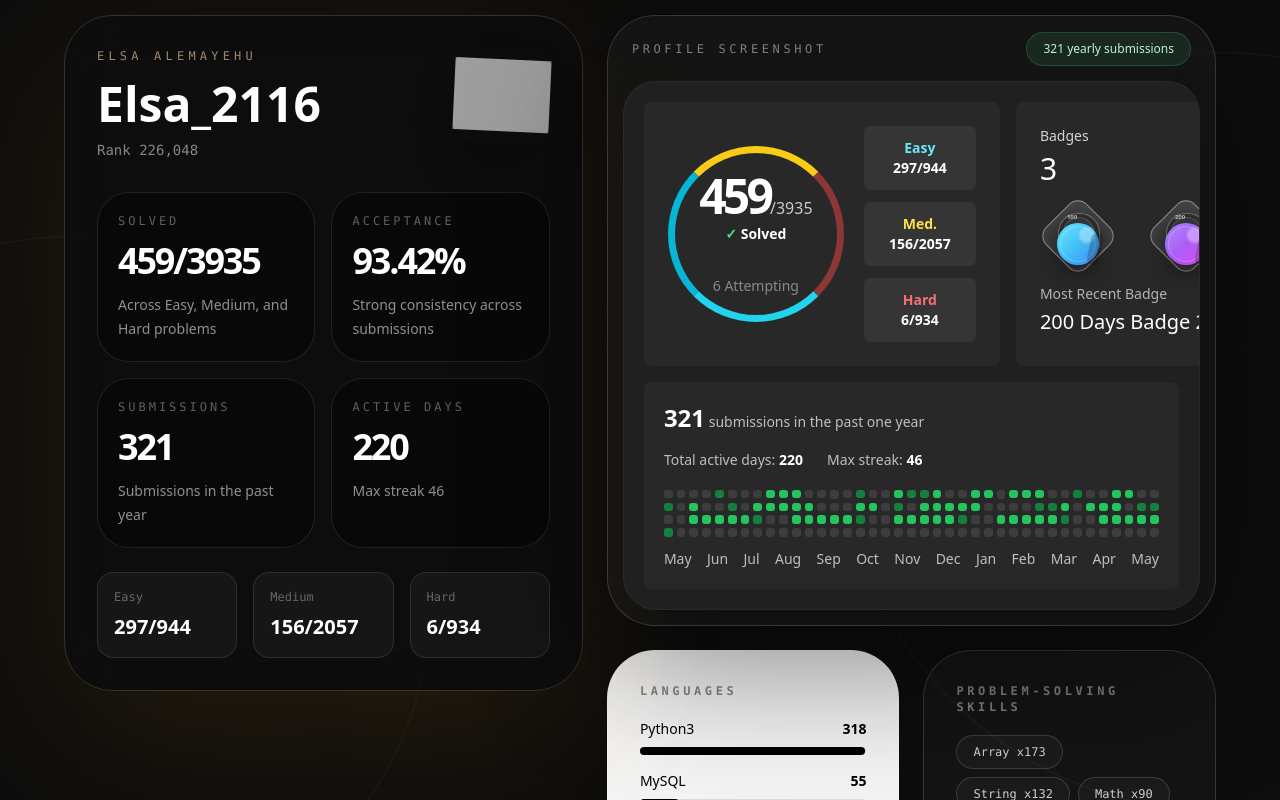
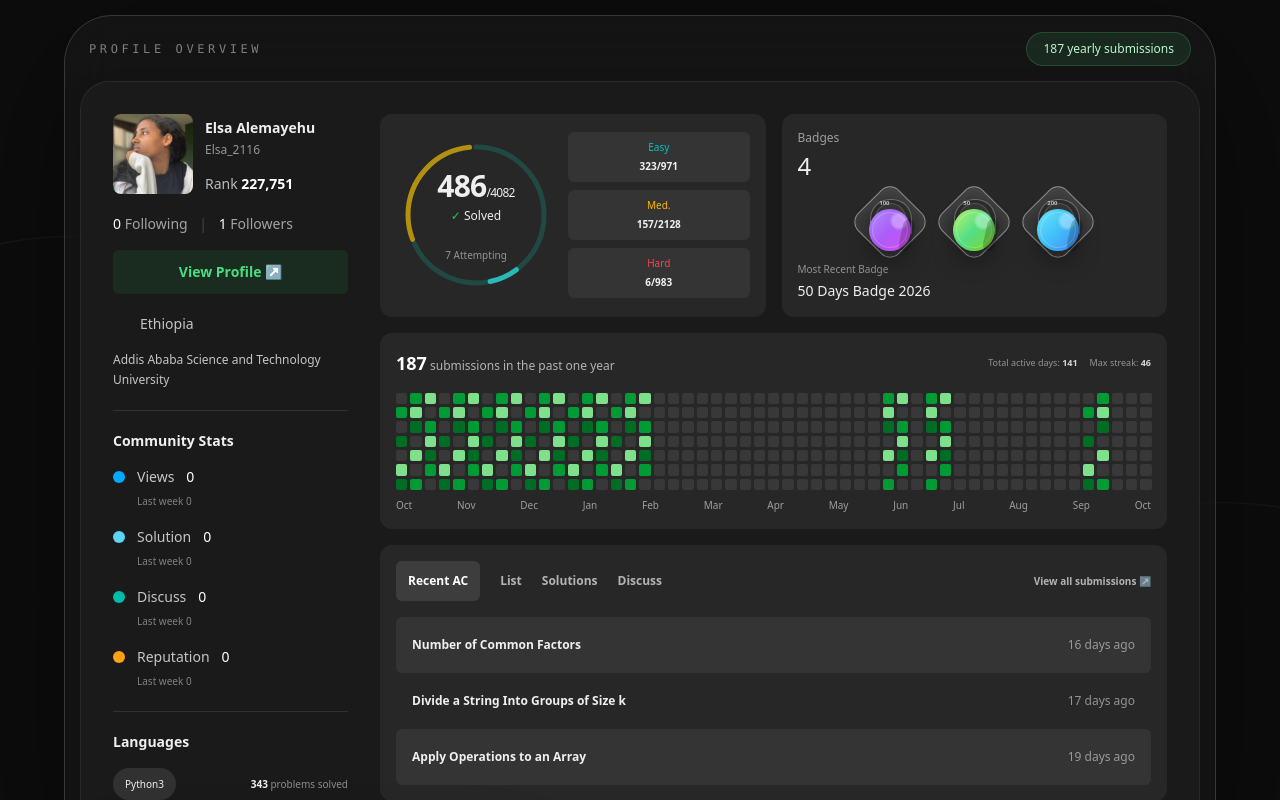
Before and after one commit to Elsa2116/Elsa_Alemayehu_Portfolio, a React (Vite) app: page / in a window 1280 px wide. Shown: the part 5360-6160 px from the top of the page. Built offline with nearby package versions, Linux system fonts and the light colour scheme; grey boxes are pictures that could not be loaded.

Commit message:
Refresh LeetCode overview to match supplied profile screenshot

```diff
--- a/src/App.jsx
+++ b/src/App.jsx
@@ -3,6 +3,7 @@
 import { Card, CardContent } from "@/components/ui/card";
 import { Button } from "@/components/ui/button";
 import educationPortrait from "./photo_2026-10-15_21-47-39.jpg";
+import leetcodeAvatar from "./leetcode-avatar.jpg";
 
 const profile = {
   name: "Elsa Alemayehu",
@@ -356,15 +357,18 @@
   url: "https://leetcode.com/u/elsa_2116/",
   screenshot: null,
   badgeImage: "https://assets.leetcode.com/static_assets/others/lg2550.png",
-  rank: "226,048",
-  solved: "459/3935",
+  rank: "227,751",
+  solved: "486/4082",
   acceptance: "93.42%",
-  submissions: "321",
-  activeDays: "220",
+  submissions: "187",
+  activeDays: "141",
   maxStreak: "46",
-  badges: ["100 Days Badge 2025", "200 Days Badge 2025", "50 Days Badge 2025"],
+  badgeCount: 4,
+  mostRecentBadge: "50 Days Badge 2026",
+  attempting: 7,
+  badges: ["100 Days Badge 2025", "200 Days Badge 2025", "50 Days Badge 2025", "50 Days Badge 2026"],
   languages: [
-    ["Python3", 318],
+    ["Python3", 343],
     ["MySQL", 55],
     ["C++", 42],
     ["Java", 34],
@@ -373,9 +377,9 @@
     ["Bash", 2]
   ],
   difficulty: [
-    ["Easy", "297/944"],
-    ["Medium", "156/2057"],
-    ["Hard", "6/934"]
+    ["Easy", "323/971"],
+    ["Medium", "157/2128"],
+    ["Hard", "6/983"]
   ],
   skills: ["Array x173", "String x132", "Math x90", "Hash Table x74", "Database x55", "Two Pointers x57", "Dynamic Programming x35", "Backtracking x13"]
 };
@@ -860,72 +864,57 @@
 }
 
 function LeetCodeProfileImage() {
-  const months = ["May", "Jun", "Jul", "Aug", "Sep", "Oct", "Nov", "Dec", "Jan", "Feb", "Mar", "Apr", "May"];
-  const blocks = Array.from({ length: 156 }, (_, i) => {
-    const hot = [8, 9, 10, 18, 21, 24, 25, 27, 28, 29, 35, 36, 41, 46, 47, 48, 49, 50, 54, 55, 59, 60, 61, 62, 63, 70, 72, 73, 74, 80, 81, 82, 83, 84, 88, 89, 90, 91, 92, 96, 97, 98, 99, 100, 104, 105, 106, 107, 108, 112, 113, 114, 115, 116].includes(i);
-    const medium = [4, 15, 19, 20, 32, 39, 44, 57, 68, 69, 76, 77, 85, 93, 101, 109, 117].includes(i);
-    return hot ? "hot" : medium ? "medium" : "quiet";
+  const months = ["Oct", "Nov", "Dec", "Jan", "Feb", "Mar", "Apr", "May", "Jun", "Jul", "Aug", "Sep", "Oct"];
+  const recentSubmissions = [
+    ["Number of Common Factors", "16 days ago"],
+    ["Divide a String Into Groups of Size k", "17 days ago"],
+    ["Apply Operations to an Array", "19 days ago"]
+  ];
+  // Illustrative activity pattern based on the supplied profile capture.
+  const blocks = Array.from({ length: 53 * 7 }, (_, index) => {
+    const week = Math.floor(index / 7);
+    const day = index % 7;
+    const active = week < 18 || [34, 35, 37, 38, 48, 49].includes(week);
+    return active && (week * 3 + day * 5) % 9 > 2 ? ["#006d24", "#009b35", "#7ee08b"][(week + day) % 3] : "#383838";
   });
 
   return (
-    <div className="overflow-hidden rounded-[2rem] bg-[#202020] p-5 text-white shadow-2xl ring-1 ring-white/10">
-      <div className="grid gap-4 md:grid-cols-[1fr_1fr]">
-        <div className="rounded-lg bg-[#282828] p-6">
-          <div className="grid grid-cols-[1fr_auto] gap-5">
-            <div className="flex items-center justify-center">
-              <div className="relative flex h-44 w-44 items-center justify-center rounded-full">
-                <div className="absolute inset-0 rounded-full border-[7px] border-yellow-500/35 border-b-cyan-400 border-l-cyan-500 border-r-red-500/50 border-t-yellow-400" />
-                <div className="text-center">
-                  <div className="text-5xl font-black tracking-[-0.08em]">459<span className="text-base font-normal tracking-normal text-white/75">/3935</span></div>
-                  <div className="mt-1 text-sm font-semibold text-white"><span className="text-green-400">✓</span> Solved</div>
-                  <div className="mt-8 text-sm text-white/45">6 Attempting</div>
-                </div>
-              </div>
-            </div>
-            <div className="grid gap-3">
-              {[["Easy", "297/944", "text-cyan-300"], ["Med.", "156/2057", "text-yellow-300"], ["Hard", "6/934", "text-red-400"]].map(([label, value, color]) => (
-                <div key={label} className="flex min-w-28 flex-col items-center justify-center rounded-md bg-white/[0.06] px-4 py-3">
-                  <span className={`text-sm font-bold ${color}`}>{label}</span>
-                  <span className="text-sm font-black">{value}</span>
-                </div>
-              ))}
-            </div>
-          </div>
-        </div>
-
-        <div className="rounded-lg bg-[#282828] p-6">
-          <div className="flex items-start justify-between gap-4">
-            <div>
-              <div className="mb-2 text-sm text-white/80">Badges</div>
-              <div className="text-3xl font-normal leading-none">3</div>
-            </div>
-            <Icon name="arrow" size={30} className="rotate-[-45deg] text-white/65" />
-          </div>
-
-          <div className="mt-4 flex items-center justify-end gap-8 pr-10">
-            <LeetCodeBadge label="100 days" tone="cyan" />
-            <LeetCodeBadge label="200 days" tone="purple" />
-            <LeetCodeBadge label="50 days" tone="lime" />
-          </div>
-
-          <div className="mt-3">
-            <div className="text-sm text-white/65">Most Recent Badge</div>
-            <div className="mt-1 text-xl font-normal leading-snug text-white">200 Days Badge 2025</div>
-          </div>
-        </div>
-      </div>
-
-      <div className="mt-4 rounded-lg bg-[#282828] p-5">
-        <div className="mb-5 flex flex-wrap items-center justify-between gap-4 text-sm text-white/70">
-          <div><span className="text-2xl font-black text-white">321</span> submissions in the past one year</div>
-          <div className="flex gap-6"><span>Total active days: <b className="text-white">220</b></span><span>Max streak: <b className="text-white">46</b></span></div>
-        </div>
-        <div className="grid grid-cols-[repeat(39,minmax(0,1fr))] gap-1">
-          {blocks.map((state, i) => (
-            <div key={i} className={`aspect-square rounded-[3px] ${state === "hot" ? "bg-green-500" : state === "medium" ? "bg-green-700" : "bg-white/10"}`} />
-          ))}
-        </div>
-        <div className="mt-3 flex justify-between text-sm text-white/70">{months.map((month, i) => <span key={`${month}-${i}`}>{month}</span>)}</div>
+    <div className="overflow-x-auto rounded-[1.75rem] bg-[#1a1a1a] text-[#efefef] shadow-2xl ring-1 ring-white/10" tabIndex={0} aria-label="LeetCode profile preview based on the supplied screenshot; scroll horizontally on small screens">
+      <div className="grid min-w-[900px] grid-cols-[235px_minmax(0,1fr)] gap-7 p-6 lg:gap-8 lg:p-8">
+        <aside className="min-w-0 text-sm">
+          <div className="flex items-start gap-3">
+            <img src={leetcodeAvatar} alt="Elsa Alemayehu" width="960" height="1280" loading="lazy" className="h-20 w-20 shrink-0 rounded-lg object-cover object-top" />
+            <div className="min-w-0 pt-1"><p className="font-semibold">{leetcodeProfile.name}</p><p className="mt-1 text-xs text-white/55">{leetcodeProfile.username}</p><p className="mt-4 text-white/70">Rank <strong className="text-white">{leetcodeProfile.rank}</strong></p></div>
+          </div>
+          <p className="mt-5 text-white/60"><span className="text-white">0</span> Following <span className="mx-2 text-white/20">|</span> <span className="text-white">1</span> Followers</p>
+          <a href={leetcodeProfile.url} target="_blank" rel="noreferrer" className="mt-4 block rounded-md bg-green-500/10 px-4 py-3 text-center font-semibold text-green-400 transition hover:bg-green-500/20">View Profile <span aria-hidden="true">↗</span></a>
+          <div className="mt-5 space-y-4 border-b border-white/10 pb-5 text-white/75"><p className="flex items-center gap-3"><Icon name="location" size={15} />Ethiopia</p><p className="text-xs leading-5">Addis Ababa Science and Technology University</p></div>
+          <h4 className="mt-5 font-semibold">Community Stats</h4>
+          <div className="mt-4 space-y-4 border-b border-white/10 pb-5">{[["Views", "#00aaff"], ["Solution", "#5bd5f4"], ["Discuss", "#00bba9"], ["Reputation", "#ffa116"]].map(([label, color]) => <div key={label}><p className="flex items-center gap-3 text-white/75"><span className="h-3 w-3 rounded-full" style={{ backgroundColor: color }} />{label} <span className="text-white">0</span></p><p className="ml-6 mt-1 text-[10px] text-white/45">Last week 0</p></div>)}</div>
+          <h4 className="mt-5 font-semibold">Languages</h4>
+          <div className="mt-4 flex items-center justify-between gap-2 text-[10px]"><span className="rounded-full bg-white/10 px-3 py-1.5">Python3</span><span><strong>343</strong> <span className="text-white/50">problems solved</span></span></div>
+        </aside>
+        <div className="min-w-0 space-y-4">
+          <div className="grid grid-cols-2 gap-4">
+            <div className="flex items-center justify-between gap-3 rounded-xl bg-[#272727] p-4">
+              <div className="relative grid h-40 w-40 shrink-0 place-items-center">
+                <svg viewBox="0 0 160 160" aria-hidden="true" className="absolute inset-0 h-full w-full -rotate-90"><circle cx="80" cy="80" r="68" fill="none" stroke="#204944" strokeWidth="5" strokeDasharray="290 427" strokeLinecap="round" /><circle cx="80" cy="80" r="68" fill="none" stroke="#b39010" strokeWidth="5" strokeDasharray="125 427" strokeDashoffset="-295" strokeLinecap="round" /><circle cx="80" cy="80" r="68" fill="none" stroke="#2bb9b5" strokeWidth="5" strokeDasharray="29 427" strokeDashoffset="-170" strokeLinecap="round" /></svg>
+                <div className="text-center"><p className="text-3xl font-semibold tracking-tight">486<span className="text-xs font-normal">/4082</span></p><p className="mt-1 text-xs"><span className="text-green-500">✓</span> Solved</p><p className="mt-6 text-[10px] text-white/50">{leetcodeProfile.attempting} Attempting</p></div>
+              </div>
+              <div className="grid flex-1 gap-2">{leetcodeProfile.difficulty.map(([label, value], index) => <div key={label} className="rounded-md bg-white/[0.06] px-2 py-2 text-center text-[10px]"><p style={{ color: ["#00c4cb", "#ffb700", "#ff4350"][index] }}>{label === "Medium" ? "Med." : label}</p><p className="mt-1 font-semibold">{value}</p></div>)}</div>
+            </div>
+            <div className="rounded-xl bg-[#272727] p-4"><p className="text-xs text-white/55">Badges</p><p className="mt-1 text-2xl">{leetcodeProfile.badgeCount}</p><div className="my-1 flex justify-center gap-2"><LeetCodeBadge label="100 days" tone="purple" /><LeetCodeBadge label="50 days" tone="lime" /><LeetCodeBadge label="200 days" tone="cyan" /></div><p className="text-[10px] text-white/50">Most Recent Badge</p><p className="mt-1 text-sm">{leetcodeProfile.mostRecentBadge}</p></div>
+          </div>
+          <div className="rounded-xl bg-[#272727] p-4">
+            <div className="mb-4 flex items-center justify-between gap-4"><p className="text-xs text-white/65"><strong className="text-lg text-white">{leetcodeProfile.submissions}</strong> submissions in the past one year</p><p className="text-[9px] text-white/50">Total active days: <b className="text-white/80">{leetcodeProfile.activeDays}</b><span className="ml-3">Max streak: <b className="text-white/80">{leetcodeProfile.maxStreak}</b></span></p></div>
+            <div className="grid grid-flow-col grid-rows-[repeat(7,minmax(0,1fr))] gap-[3px]" role="img" aria-label="Illustration of the activity pattern in the supplied screenshot">{blocks.map((color, index) => <span key={index} className="aspect-square rounded-[2px]" style={{ backgroundColor: color }} />)}</div>
+            <div className="mt-2 flex justify-between text-[10px] text-white/55">{months.map((month, index) => <span key={`${month}-${index}`}>{month}</span>)}</div>
+          </div>
+          <div className="rounded-xl bg-[#272727] p-4">
+            <div className="mb-4 flex items-center gap-5 text-xs font-semibold text-white/65"><span className="rounded-md bg-white/10 px-3 py-3 text-white">Recent AC</span><span>List</span><span>Solutions</span><span>Discuss</span><a href={leetcodeProfile.url} target="_blank" rel="noreferrer" className="ml-auto text-[10px] hover:text-white">View all submissions ↗</a></div>
+            {recentSubmissions.map(([title, time], index) => <div key={title} className={`flex items-center justify-between gap-4 rounded-md px-4 py-5 text-xs ${index % 2 === 0 ? "bg-white/[0.06]" : ""}`}><p className="font-semibold">{title}</p><span className="shrink-0 text-white/50">{time}</span></div>)}
+          </div>
+        </div>
       </div>
     </div>
   );
@@ -934,7 +923,7 @@
 function LeetCodeShowcase() {
   const statCards = [
     ["Solved", leetcodeProfile.solved, "Across Easy, Medium, and Hard problems"],
-    ["Acceptance", leetcodeProfile.acceptance, "Strong consistency across submissions"],
+    ["Badges", String(leetcodeProfile.badgeCount), leetcodeProfile.mostRecentBadge],
     ["Submissions", leetcodeProfile.submissions, "Submissions in the past year"],
     ["Active days", leetcodeProfile.activeDays, `Max streak ${leetcodeProfile.maxStreak}`]
   ];
@@ -957,6 +946,16 @@
             View LeetCode <Icon name="external" size={16} />
           </a>
         </div>
+      </div>
+
+      <div className="relative z-10 mb-6">
+          <div className="overflow-hidden rounded-[3rem] border border-white/15 bg-white/[0.03] p-4 shadow-[0_40px_140px_rgba(0,0,0,0.45)] backdrop-blur-xl">
+            <div className="mb-4 flex flex-wrap items-center justify-between gap-3 px-2">
+              <p className="mono text-xs uppercase tracking-[0.3em] text-white/45">Profile overview</p>
+              <span className="rounded-full border border-green-400/20 bg-green-400/10 px-4 py-2 text-xs text-green-200">{leetcodeProfile.submissions} yearly submissions</span>
+            </div>
+            <LeetCodeProfileImage />
+          </div>
       </div>
 
       <div className="relative z-10 grid gap-6 xl:grid-cols-[0.92fr_1.08fr]">
@@ -1001,13 +1000,7 @@
         </TiltCard>
 
         <div className="grid gap-6">
-          <div className="overflow-hidden rounded-[3rem] border border-white/15 bg-white/[0.03] p-4 shadow-[0_40px_140px_rgba(0,0,0,0.45)] backdrop-blur-xl">
-            <div className="mb-4 flex flex-wrap items-center justify-between gap-3 px-2">
-              <p className="mono text-xs uppercase tracking-[0.3em] text-white/45">Profile screenshot</p>
-              <span className="rounded-full border border-green-400/20 bg-green-400/10 px-4 py-2 text-xs text-green-200">321 yearly submissions</span>
-            </div>
-            <LeetCodeProfileImage />
-          </div>
+
 
           <div className="grid gap-6 lg:grid-cols-2">
             <div className="rounded-[3rem] border border-white/15 bg-[#f5f5f5] p-6 text-black md:p-8">
@@ -1703,9 +1696,9 @@
   { name: "GDG Node Express certificate is listed without image card", passed: certs[0].title === "GDG Node/Express.js Track" && certs[0].status === "Certificate listed" },
   { name: "section helper paragraphs removed for cleaner layout", passed: true },
   { name: "section eyebrow labels use clean slash format", passed: true },  { name: "hero interface card has no portrait overlay", passed: true },
-  { name: "LeetCode profile section is connected", passed: leetcodeProfile.url === "https://leetcode.com/u/elsa_2116/" && leetcodeProfile.solved === "459/3935" && typeof LeetCodeShowcase === "function" },
+  { name: "LeetCode profile section is connected", passed: leetcodeProfile.url === "https://leetcode.com/u/elsa_2116/" && leetcodeProfile.solved === "486/4082" && typeof LeetCodeShowcase === "function" },
   { name: "LeetCode badge card uses local badge UI", passed: typeof LeetCodeBadge === "function" },
-  { name: "LeetCode badges use improved official-style labels", passed: leetcodeProfile.badges.length === 3 },
+  { name: "LeetCode badges use improved official-style labels", passed: leetcodeProfile.badges.length === leetcodeProfile.badgeCount },
   { name: "LeetCode profile visual renders without broken image", passed: leetcodeProfile.screenshot === null && typeof LeetCodeProfileImage === "function" },
   { name: "LeetCode language list is complete", passed: leetcodeProfile.languages.length === 7 && leetcodeProfile.languages.some(([lang, count]) => lang === "Java" && count === 34) && leetcodeProfile.languages.some(([lang, count]) => lang === "Bash" && count === 2) },
   { name: "experience detail component supports confirmed details and organization-only entries", passed: typeof ExperienceDetailCard === "function" && experience.every((item) => item.company && item.summary && Array.isArray(item.bullets) && Array.isArray(item.stack)) }
```
Also changed, not shown: src/leetcode-avatar.jpg (added).
